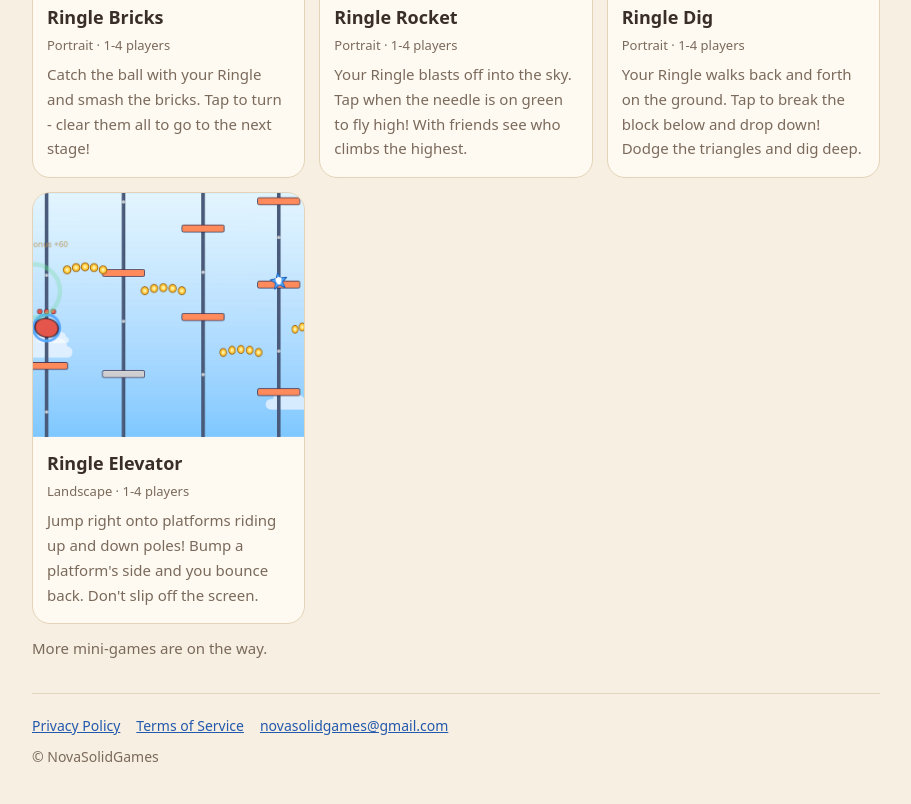
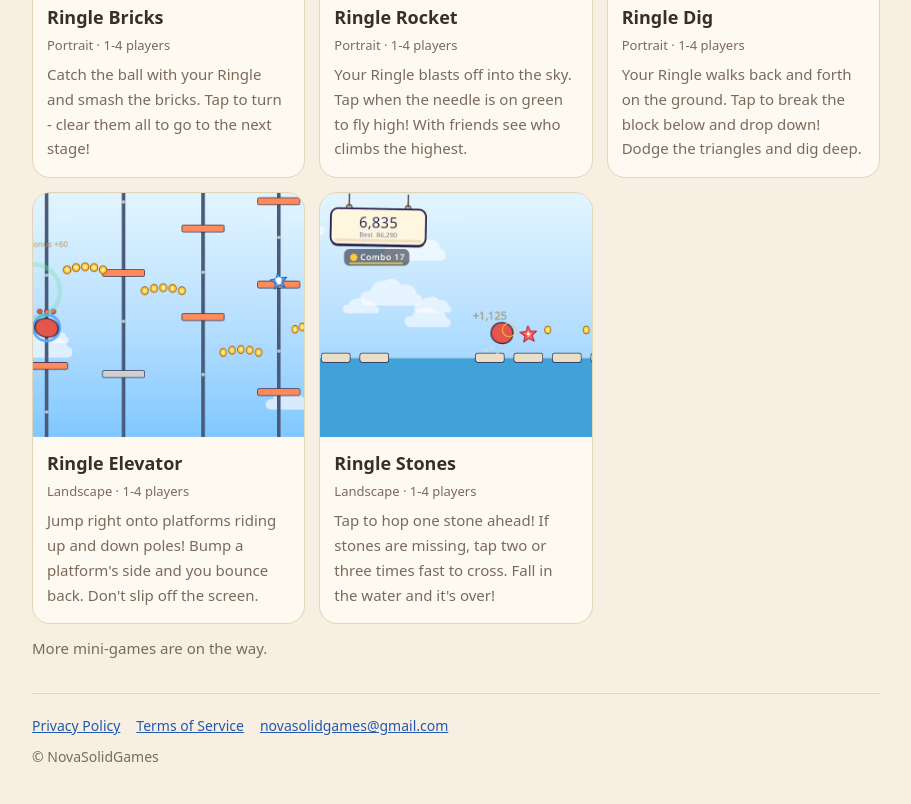
Before and after one commit to novasolidgames/novasolidgames.github.io, a plain HTML site: page miniringle/index.html in a window 1280 px wide. Shown: the part 3778-4582 px from the top of the page, without its empty margins (184-1095 px from the left). Drawn offline with Linux system fonts and the light colour scheme.

Commit message:
MiniRingle 페이지 갱신 - 링글 징검다리(게임 목록 카드 · 점수 페이지 stones 무대)

```diff
--- a/miniringle/index.html
+++ b/miniringle/index.html
@@ -296,6 +296,15 @@
               <p lang="en">Jump right onto platforms riding up and down poles! Bump a platform's side and you bounce back. Don't slip off the screen.</p>
             </div>
           </article>
+          <article class="game-card">
+            <img src="assets/games/ringle_stones.png" alt="Ringle Stones" width="600" height="540" loading="lazy" />
+            <div class="info">
+              <b><span lang="ko">링글 징검다리</span><span lang="en">Ringle Stones</span></b>
+              <span class="tags"><span lang="ko">가로 화면 · 1~4명</span><span lang="en">Landscape · 1-4 players</span></span>
+              <p lang="ko">누르면 돌 하나 앞으로 폴짝! 돌이 비어 있으면 빠르게 두 번, 세 번 눌러 건너요. 물에 빠지면 끝!</p>
+              <p lang="en">Tap to hop one stone ahead! If stones are missing, tap two or three times fast to cross. Fall in the water and it's over!</p>
+            </div>
+          </article>
         </div>
         <p class="games-note"><span lang="ko">더 많은 미니게임이 준비 중이에요.</span><span lang="en">More mini-games are on the way.</span></p>
       </section>
```
Also changed, not shown: miniringle/score.html (+4 -1 lines), miniringle/assets/games/ringle_stones.png (added).
